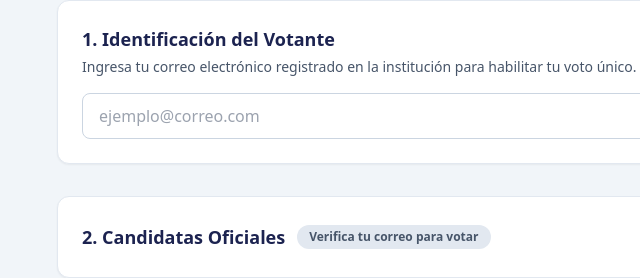
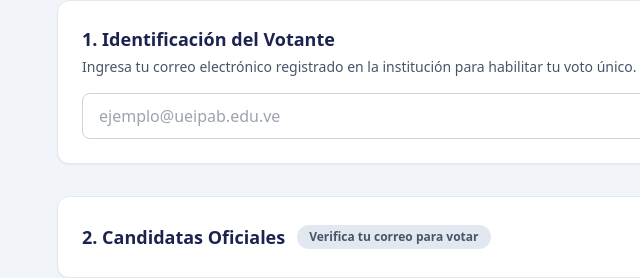
Before and after one commit to josherdev/voting, a plain HTML site: page index.html in a window 1280 px wide. Shown: the part 218-496 px from the top of the page, 151-791 px from the left. Drawn offline with nearby package versions, Linux system fonts and the light colour scheme; no server answers.

Commit message:
Update index.html

```diff
--- a/index.html
+++ b/index.html
@@ -62,7 +62,7 @@
           type="email"
           id="input-correo"
           required
-          placeholder="ejemplo@correo.com"
+          placeholder="ejemplo@ueipab.edu.ve"
           class="flex-grow px-4 py-2.5 border border-slate-300 rounded-lg focus:outline-none focus:ring-2 focus:ring-[#0B669E]"
         />
         <button
```
